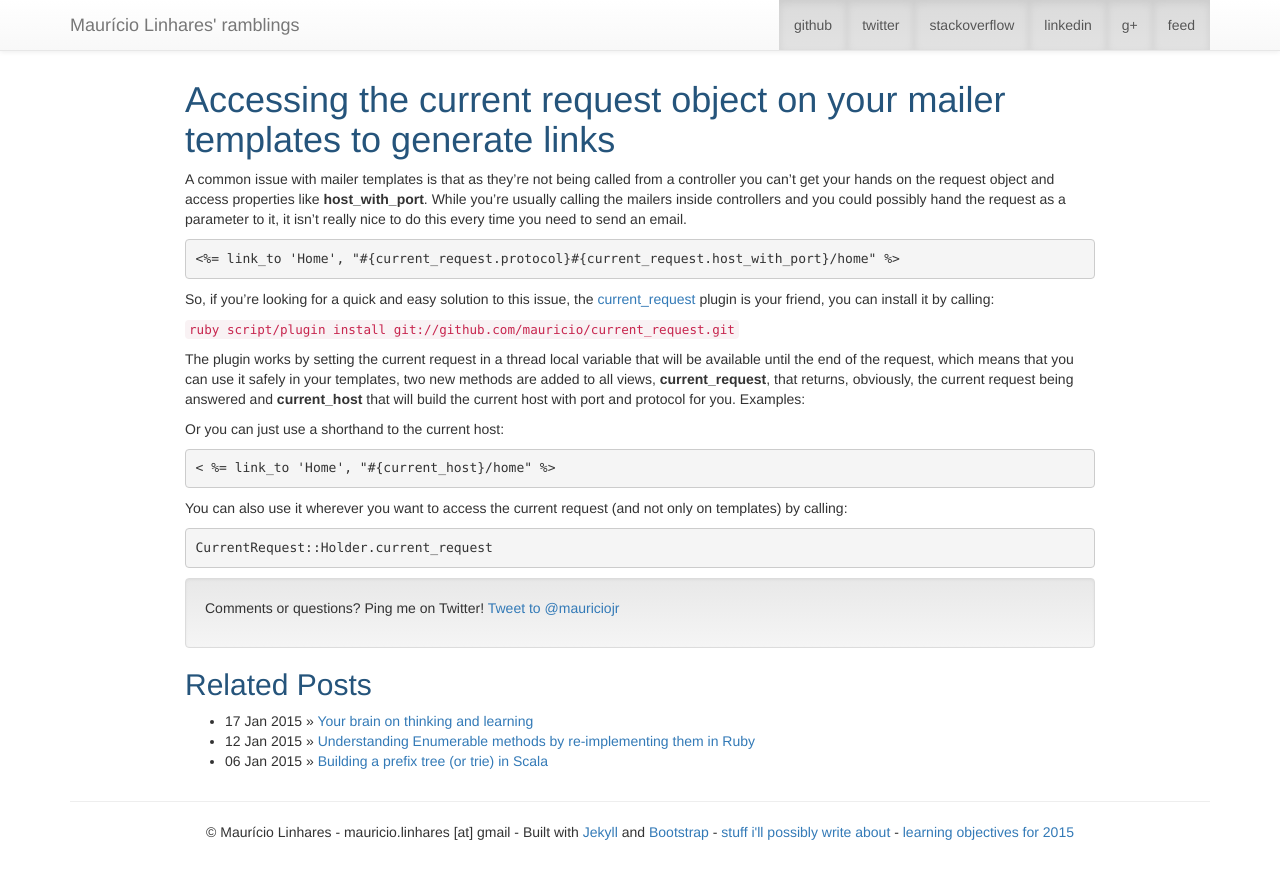
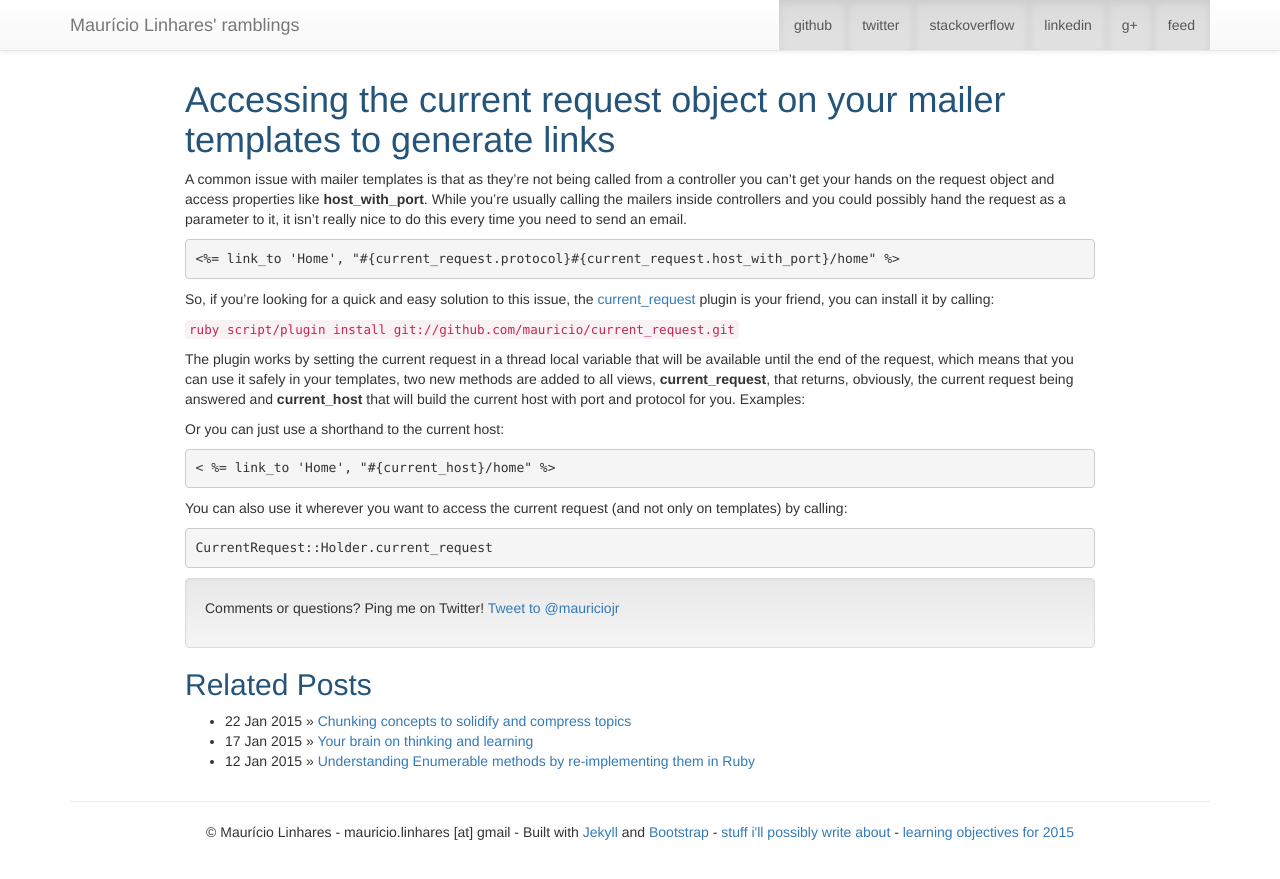
Before and after one commit to mauricio/mauricio.github.com, a Jekyll site: the page built from _posts/2009-08-26-accessing-the-current-request-object-on-your-mailer-templates-to-generate-links.md, in a window 1280 px wide. Shown: the top 879 px of the page. Built offline with Jekyll 4.4.1, drawn with Linux system fonts in a browser that asks for light colours; comment, search, counter and statistics services are not loaded; some of the changed lines change nothing that is shown.

Commit message:
Time to ship the new blog post

```diff
--- a/_posts/2015-01-17-your-brain-on-thinking-and-learning.md
+++ b/_posts/2015-01-17-your-brain-on-thinking-and-learning.md
@@ -7,7 +7,7 @@
 - useful
 ---
 
-*This is part of an assignment for the [Learning how to learn course on Coursera](https://www.coursera.org/course/learning)*
+*This is part 1 of a three parts assignment for the [Learning how to learn course on Coursera](https://www.coursera.org/course/learning)*. Also check [Part 2 - Chunking concepts to solidify and compress topics]({% post_url 2015-01-22-chunking-concepts-to-solidify-and-compress-topics %})
 
 Learning, specially science and math topics, usually ranges from the incredible feeling of understanding to the baffling feeling of _I have no idea what I am doing here_. While the first feeling is amazing, what gets burned in our brains is the feeling of powerlessness when we aren't able to understand a specific subject.
 
--- /dev/null
+++ b/_posts/2015-01-22-chunking-concepts-to-solidify-and-compress-topics.md
@@ -0,0 +1,88 @@
+---
+layout: post
+title: Chunking concepts to solidify and compress topics
+subtitle: building chunks of information you can recall and reuse later
+keywords: learning, education, brain, thinking, coursera
+tags:
+- useful
+---
+
+*This is part 2 of a three parts assignment for the [Learning how to learn course on Coursera](https://www.coursera.org/course/learning)*. Also check [Part 1 - Your brain on thinking and learning]({% post_url 2015-01-17-your-brain-on-thinking-and-learning %}).
+
+Chunking is the process of filing information in your brain, it's how you turn the text, the classes and the practice into mental patterns that can be recalled later when you're trying to solve a problem. As such, the act of chunking is one of the most important pieces of your learning experience and one that needs careful attention.
+
+The ideas behind it are very old and can be found in many different cultures, each in it's own specific way. In martial arts, you can see the same concept presented as the [Shu-ha-ri](http://en.wikipedia.org/wiki/Shuhari), which translates to obey, digress and separate, respectively.
+
+At the *Shu* step, you are repeating a movement to build the muscle and mental memory of the steps you have to perform. Let's take the common armbar as an example:
+
+<div class="embed-responsive embed-responsive-16by9 col-xs-12 text-center">
+<iframe width="560" height="315" src="//www.youtube.com/embed/moc2KcqL1yg" frameborder="0" allowfullscreen></iframe>
+</div>
+
+The armbar is one of the most basic submission movements in many martial arts like Judo and Jiu-Jitsu, it's something you'll surely learn at your very first weeks of practice. At the beginning, you will be presented to the movement and will be told to repeat it many times. You are focusing your attention on the steps that have to be performed for the move.
+
+You need to remember that if you catch the the right arm, your *right* leg will be the one lifting you. Many times, when I was learning the armbar, I would hold the right arm and lift my body using the left leg, as you might expect, it didn't work. As I repeated the process, the focus on performing the armbar and nothing else eventually led me to perform the right movement. I could repeat it correctly (from the mount position, on top of someone) whenever I tried.
+
+Once you reach this point, you move to the *Ha* step. This is when you *understand* what you are doing. At this point you think about why the armbar works, how your legs on top of the opponent pins him to the ground and how, if you push your body up and keep your legs down, he has to either give up or risk a broken arm.
+
+Can you still form a chunk if you don't understand what you're doing?
+
+Of course, but it will be an useless one, since you won't be able to relate it to other pieces of your knowledge. As much as being able to perform the movement is important, knowing how it actually works is important for you to reach the next level.
+
+You might be able to perform those statistics exercises you have in the book, but if you don't understand what the concept means it's unlikely you'll be able to link it to other concepts to form a larger (and compressed) chunk of information. You must understand the topic you're studying for it to be useful in the long term.
+
+And here we get to the last step, the *Ri*. The separation or transcendence represented by *Ri* means building a context around this chunk that has been repeated and understood. In an armbar, this would be thinking about the variations and when you can effectively apply it. See, for instance, how Ronda Rousey, an MMA fighter famous for her many armbar submissions, presents a variation:
+
+<div class="embed-responsive embed-responsive-16by9 col-xs-12 text-center">
+<iframe width="560" height="315" src="//www.youtube.com/embed/FpTw3iISQPI" frameborder="0" allowfullscreen></iframe>
+</div>
+
+The movement was learned from a mounted position, but there are many other ways and positions where it can be applied. There are also many moments when you should not try to apply it as it might put you in a bad position and make you lose a battle.
+
+Building context around chunks is needed because we must learn *when* they should be applied so we can just not bring it to mind when tackling a problem we know can't be solved using that specific practice. This also helps you file the chunk with other related chunks you already have or, even better, include it inside another chunk that already exists, making it use less _space_ in your mind.
+
+## Working memory and chunks
+
+Researchers nowadays believe we have four working memory spots. These spots are the places where you hold chunks when you're focusing on something. When you're learning a new concept, all four spots are usually focused on chunking it, which is why it's hard to learn when you have other distractions going on, they are holding up your working memory spots and leaving less space for your focused mode to grasp and build the chunk.
+
+Once you actually build it, it either forms a new chunk in your brain or is mixed with another chunk you already have. Once you have to recall that chunk, instead of filling up your whole working memory, it will fill a single spot leaving more space for the other stuff you're focusing on.
+
+For instance, when learning functional programming, you will often need to pull the chunk of _recursion_ and place it in your working memory. You'll have to remember how you turn imperative loops into their respective recursive versions, how you use helper functions to pass state around and how they relate to the new method you're learning. Once you understand the basics of functional programming, recursion won't be sitting alone anymore, it will be accompanied by maps, folds, flat maps, cons lists and other concepts that make extensive use of recursion in functional programming.
+
+Every chunk you build allows you to cram more information into your limited working memory (the memory you use to focus and think now) and also simplifies pulling data from your long term memory as they will be filed together. When you think about a fold/reduce method you're also pulling the other related methods, like map and flat map since they're all together inside the same concept.
+
+## The illusion of learning
+
+One of the main pitfalls we encounter while learning and building chunks is the illusion of learning. This happens when you _think_ you've learned a concept but since you're really close to the actual material and you can look into the book to _remind yoursef_, it seems like you have already memorized the concept.
+
+I learned the armbar on a monday, the next wednesday and friday trainings involved other movements other than the armbar, wednesday the other week we started doing it again and I felt helpess as I was making the same mistakes I did when I learned it the first time. What was wrong here? Didn't I learn this just a week ago? Why am I making the same mistakes again?
+
+Because it was an *illusion of learning*. While at that moment I could clearly reproduce the movement, it was still a very faint pattern in my brain, I needed more repetition to make it be a strong chunk that could be recalled later.
+
+The best ways to build lasting chunks is by spaced repetition and recall. Since it took me more than a week to practice the armbar again, the original chunk had almost faded away, there were still some traces of it and I could get back to the right movement much faster than the first time, but it still required me to reconnect the brain patterns I had built before.
+
+This is where spaced repetition comes into place. While repeating the same process many times once you have grasped it offers some return, it diminishes the more you repeat in a single session. What you want is to separate this repetition over different periods of time, first a day, then 3 days, then a week, until you have the chunk readily accessible in your brain at any time. Just re-reading some text or re-waching a class many times in a row might help you take a test tomorrow but the knowledge you've built will be gone the day after as you stopped practicing it.
+
+Another important technique is recalling the content. Get a pencil and a piece of paper, look away from this screen and start writing the main ideas you can recall of what you have read so far. Now, look away!
+
+Was it hard? What could you remember? Did you remember the Shu-Ha-Ri? Armbars? Ronda Rousey? Chunking?
+
+Recall is a powerful technique because it forces you to go through the patterns in your brain that are being formed by what you are focusing on right now. Since you weren't looking at the screen, you really had to remember something out of what you've read. Whenever you're studying something new, stop for a bit, look away and try to remember what you're reading, this will be much more effective than just re-reading everything without any practice.
+
+## Interleaving concepts and exercises
+
+Imagine you're going through a course that is separated in units and each unit has a quizz. Usually, these quizzes include only the concepts presented over that unit, it wouldn't reference stuff from previous units directly. If it did, students might say _hey, we didn't prepare for this!_, they possibly crammed for the previous unit and by now have very little memory out of what was learned back then.
+
+Given we want to solidify the concepts, this is *exactly* what we have to do. As said earlier, re-reading the same text over and over in a single session (or overlearning) offers very little returns once you've grasped the concept, instead, you should interleave the concepts and exercises to force you to exercise your chunks.
+
+This is what improves your context detection, the *Ri* part of the chunk building process. It's easy to know which part of the knowledge you must use to solve a problem when you know it's quizz is specific to unit 3. But if the exercises are mixed between unit 1, 2 and 3, for every problem, you would have to think, which part of the knowledge is this about? How do I apply what I have learned so far to solve it?
+
+Even if your exercises come in sequential lists, you can apply interleaving by doing a couple of exercises in one subject and then jumping to other ones. Try to randomly pick problems to solve so you don't get used to the steps you're following. If you always solve the problems in subject sequence, after the second problem solved you're not even thinking about it anymore, you're just repeating the same steps you did for the previous one.
+
+You have to keep your brain alive, strengthening the connections you have and avoiding the shortcuts. Your brain is lazy, it will always try to do the least amount of work possible, you have to take the reins and drive it towards your learning objectives.
+
+# References
+
+* [Learning how to learn course on Coursera](https://www.coursera.org/course/learning)
+* [A Mind For Numbers: How to Excel at Math and Science (Even If You Flunked Algebra)](http://www.amazon.com/gp/product/039916524X/ref=as_li_tl?ie=UTF8&camp=1789&creative=390957&creativeASIN=039916524X&linkCode=as2&tag=ultimaspalavr-20&linkId=4RRWNFSX2EHUV4LT) by [Barbara Oakley](http://www.barbaraoakley.com/)
+* [Brain Facts](http://www.brainfacts.org/)
```
